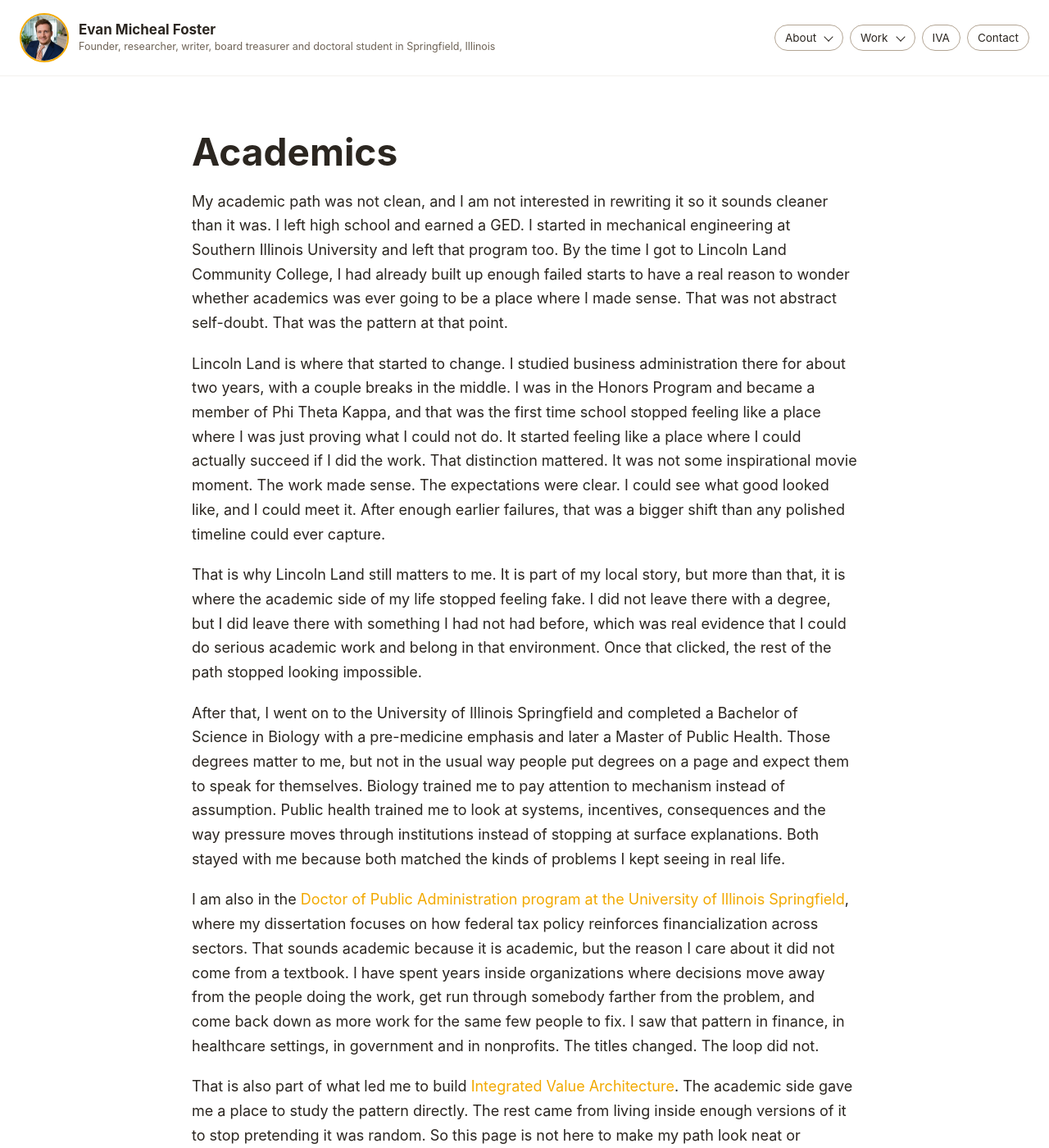
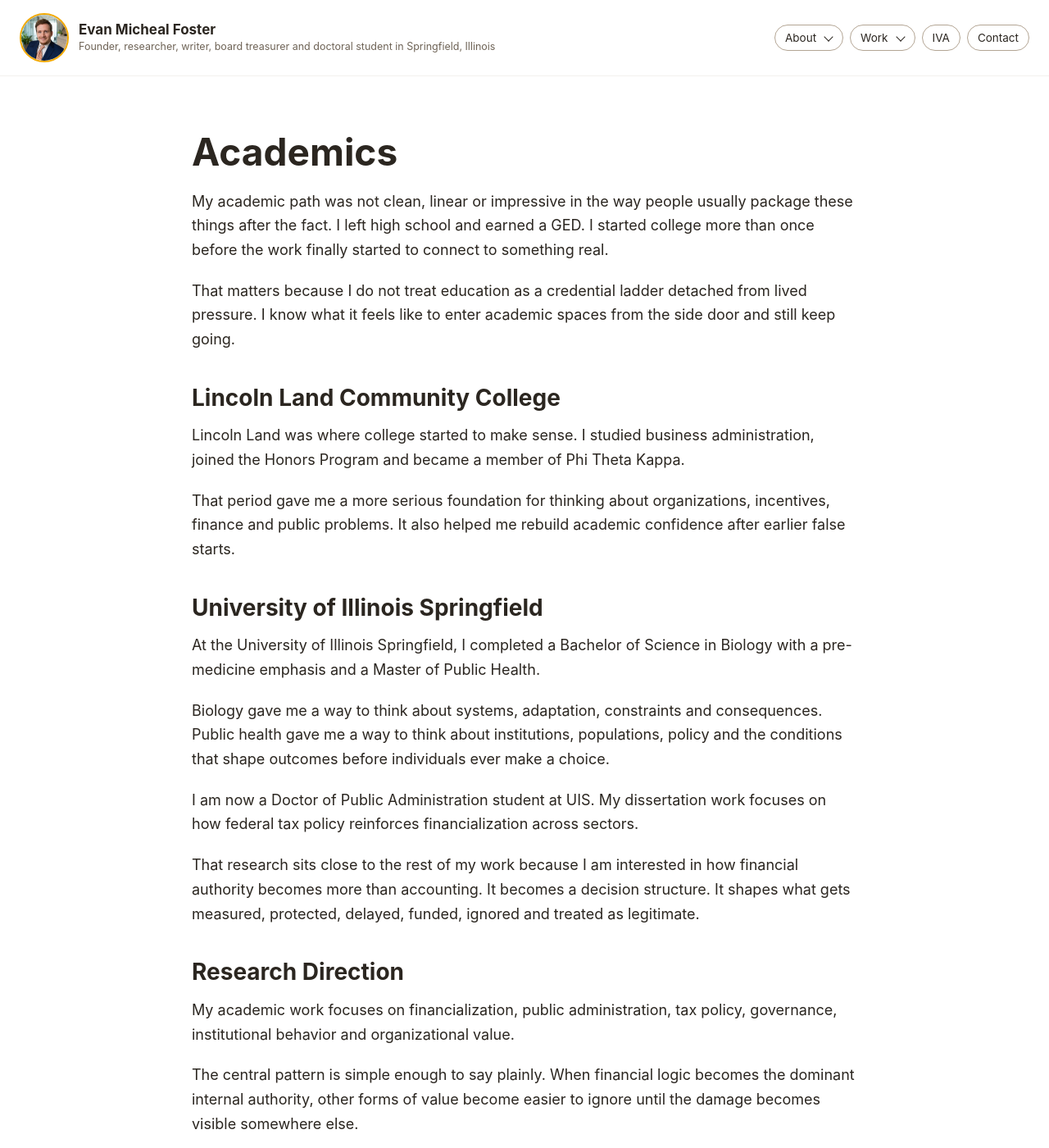
Before and after one commit to efost7873/evanmichealfoster.com, a Jekyll site: the page built from academics.md, in a window 1280 px wide and 1400 px high. Shown: the whole window at 82% size. Built offline with Jekyll 4.4.1, drawn with Linux system fonts in a browser that asks for light colours; some of the changed text lies outside the part shown.

Commit message:
Update academics.md

```diff
--- a/academics.md
+++ b/academics.md
@@ -1,20 +1,44 @@
 ---
 layout: default
-title: Evan Foster Academics | Lincoln Land Community College and University of Illinois Springfield
+title: Academics | Evan Micheal Foster
 permalink: /academics/
-description: The academic background of Evan Foster, including Lincoln Land Community College, the University of Illinois Springfield and doctoral work in public administration.
+description: Academic background of Evan Micheal Foster, Doctor of Public Administration student at the University of Illinois Springfield with research focused on financialization and public administration.
 ---
 
 # Academics
 
-My academic path was not clean, and I am not interested in rewriting it so it sounds cleaner than it was. I left high school and earned a GED. I started in mechanical engineering at Southern Illinois University and left that program too. By the time I got to Lincoln Land Community College, I had already built up enough failed starts to have a real reason to wonder whether academics was ever going to be a place where I made sense. That was not abstract self-doubt. That was the pattern at that point.
+My academic path was not clean, linear or impressive in the way people usually package these things after the fact. I left high school and earned a GED. I started college more than once before the work finally started to connect to something real.
 
-Lincoln Land is where that started to change. I studied business administration there for about two years, with a couple breaks in the middle. I was in the Honors Program and became a member of Phi Theta Kappa, and that was the first time school stopped feeling like a place where I was just proving what I could not do. It started feeling like a place where I could actually succeed if I did the work. That distinction mattered. It was not some inspirational movie moment. The work made sense. The expectations were clear. I could see what good looked like, and I could meet it. After enough earlier failures, that was a bigger shift than any polished timeline could ever capture.
+That matters because I do not treat education as a credential ladder detached from lived pressure. I know what it feels like to enter academic spaces from the side door and still keep going.
 
-That is why Lincoln Land still matters to me. It is part of my local story, but more than that, it is where the academic side of my life stopped feeling fake. I did not leave there with a degree, but I did leave there with something I had not had before, which was real evidence that I could do serious academic work and belong in that environment. Once that clicked, the rest of the path stopped looking impossible.
+## Lincoln Land Community College
 
-After that, I went on to the University of Illinois Springfield and completed a Bachelor of Science in Biology with a pre-medicine emphasis and later a Master of Public Health. Those degrees matter to me, but not in the usual way people put degrees on a page and expect them to speak for themselves. Biology trained me to pay attention to mechanism instead of assumption. Public health trained me to look at systems, incentives, consequences and the way pressure moves through institutions instead of stopping at surface explanations. Both stayed with me because both matched the kinds of problems I kept seeing in real life.
+Lincoln Land was where college started to make sense. I studied business administration, joined the Honors Program and became a member of Phi Theta Kappa.
 
-I am also in the <a href="https://www.uis.edu/spmp/doctoral-students" target="_blank" rel="noopener">Doctor of Public Administration program at the University of Illinois Springfield</a>, where my dissertation focuses on how federal tax policy reinforces financialization across sectors. That sounds academic because it is academic, but the reason I care about it did not come from a textbook. I have spent years inside organizations where decisions move away from the people doing the work, get run through somebody farther from the problem, and come back down as more work for the same few people to fix. I saw that pattern in finance, in healthcare settings, in government and in nonprofits. The titles changed. The loop did not.
+That period gave me a more serious foundation for thinking about organizations, incentives, finance and public problems. It also helped me rebuild academic confidence after earlier false starts.
 
-That is also part of what led me to build <a href="https://integratedvaluearchitecture.com/" target="_blank" rel="noopener">Integrated Value Architecture</a>. The academic side gave me a place to study the pattern directly. The rest came from living inside enough versions of it to stop pretending it was random. So this page is not here to make my path look neat or traditional. It is here because Lincoln Land was where things turned, UIS is where I finished the degrees, and the doctoral work is where the same questions I had been carrying for years finally had a formal place to go.
+## University of Illinois Springfield
+
+At the University of Illinois Springfield, I completed a Bachelor of Science in Biology with a pre-medicine emphasis and a Master of Public Health.
+
+Biology gave me a way to think about systems, adaptation, constraints and consequences. Public health gave me a way to think about institutions, populations, policy and the conditions that shape outcomes before individuals ever make a choice.
+
+I am now a Doctor of Public Administration student at UIS. My dissertation work focuses on how federal tax policy reinforces financialization across sectors.
+
+That research sits close to the rest of my work because I am interested in how financial authority becomes more than accounting. It becomes a decision structure. It shapes what gets measured, protected, delayed, funded, ignored and treated as legitimate.
+
+## Research Direction
+
+My academic work focuses on financialization, public administration, tax policy, governance, institutional behavior and organizational value.
+
+The central pattern is simple enough to say plainly. When financial logic becomes the dominant internal authority, other forms of value become easier to ignore until the damage becomes visible somewhere else.
+
+That pattern shows up in public institutions. It shows up in nonprofits. It shows up in private organizations. It shows up anywhere people treat financial evidence as real and operational, human, learning or capacity evidence as secondary.
+
+## Why It Matters
+
+I care about academic work that can survive contact with reality. If a theory cannot help explain why people keep rebuilding the same report, why organizations cut staff before removing wasteful processes, or why decision authority sits far away from operational consequences, it is not very useful to me.
+
+My academic work and IVA work are separate, but they share the same pressure point. I am trying to understand how institutions make value visible, how they bury it, and who ends up carrying the cost when the structure gets it wrong.
+
+For related work, visit [Research](/research/) or [IVA](https://ivasolution.com/).
```
